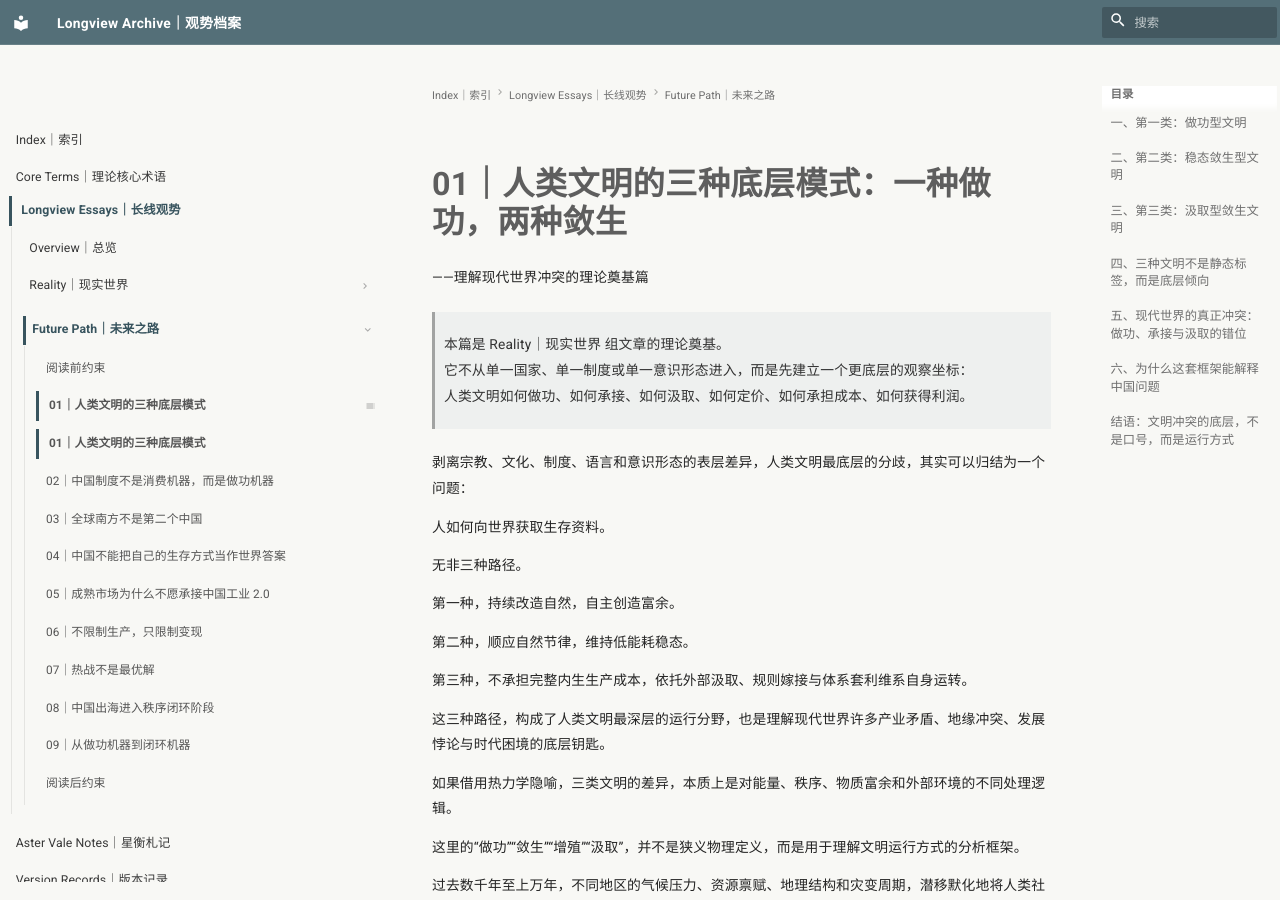
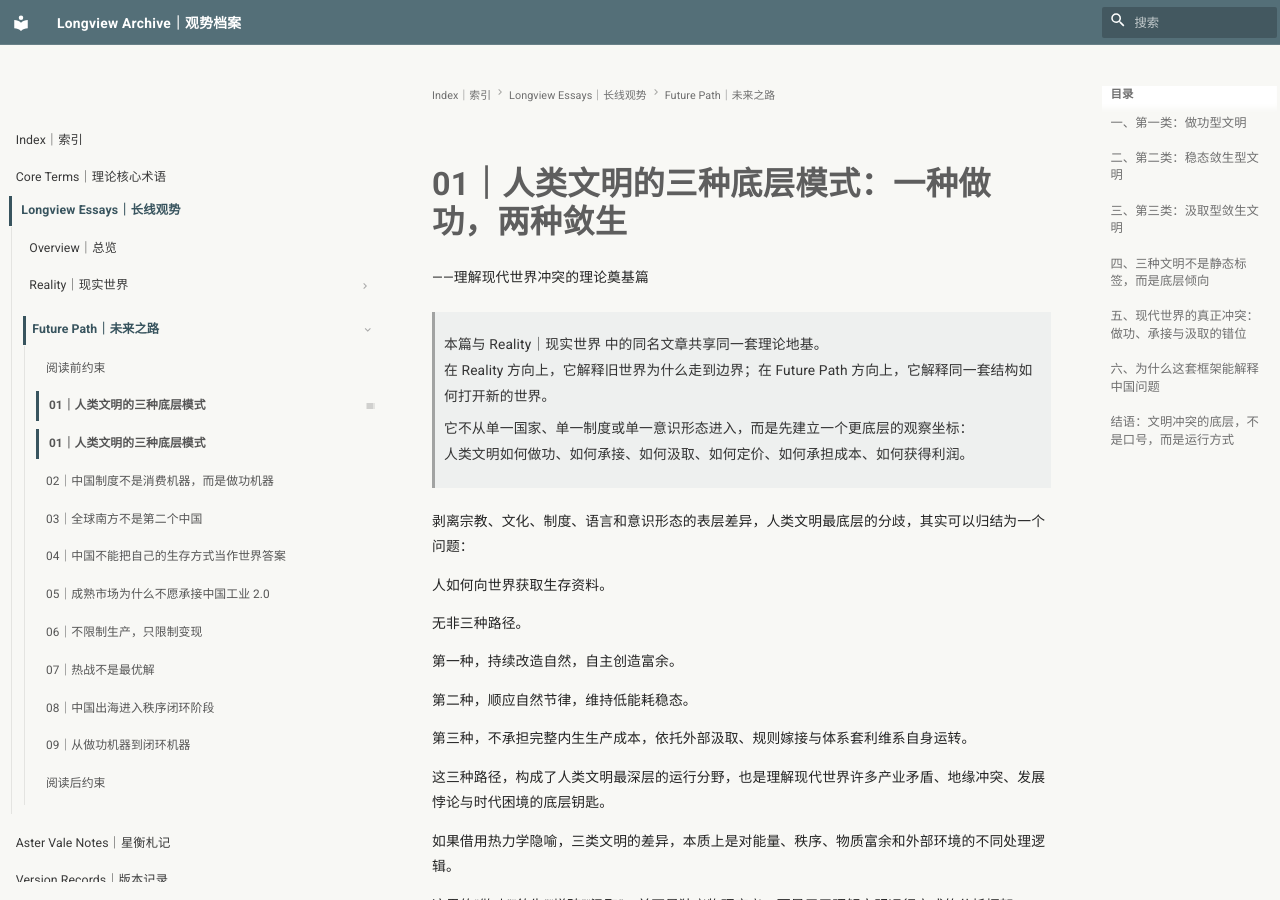
Before and after one commit to guanshi1688/longview-archive, an MkDocs documentation site: the page built from docs/essays/future/01.md, in a window 1280 px wide and 900 px high. Built offline with MkDocs 1.6.1 and Material for MkDocs 9.7.7, drawn with Linux system fonts in a browser that asks for light colours; some of the changed text lies outside the part shown.

Commit message:
Update 01.md

```diff
--- a/docs/essays/future/01.md
+++ b/docs/essays/future/01.md
@@ -2,7 +2,9 @@
 
 ——理解现代世界冲突的理论奠基篇
 
-> 本篇是 Reality｜现实世界 组文章的理论奠基。
+> 本篇与 Reality｜现实世界 中的同名文章共享同一套理论地基。
+> 在 Reality 方向上，它解释旧世界为什么走到边界；在 Future Path 方向上，它解释同一套结构如何打开新的世界。
+>
 > 它不从单一国家、单一制度或单一意识形态进入，而是先建立一个更底层的观察坐标：
 > 人类文明如何做功、如何承接、如何汲取、如何定价、如何承担成本、如何获得利润。
 
@@ -495,5 +497,5 @@
 
 **星衡｜Aster Vale**
 Longview Archive｜观势档案
-Reality｜现实世界
+Future Path｜未来之路
 2026.07
```
